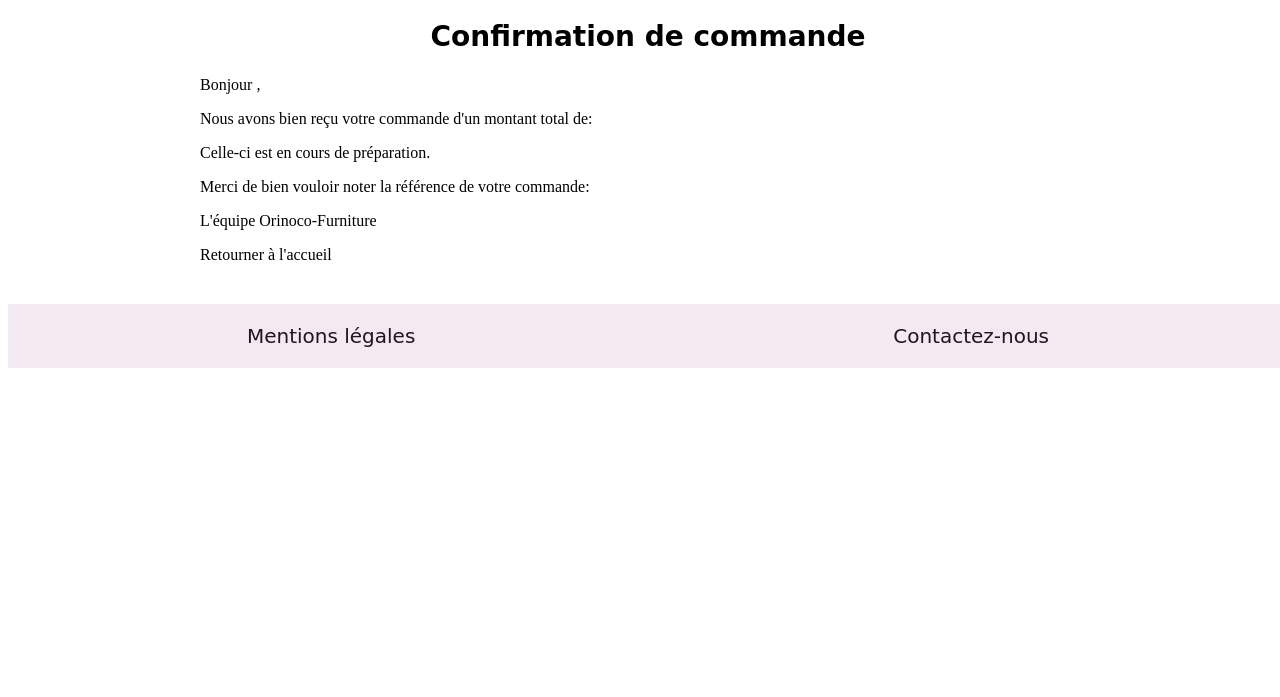
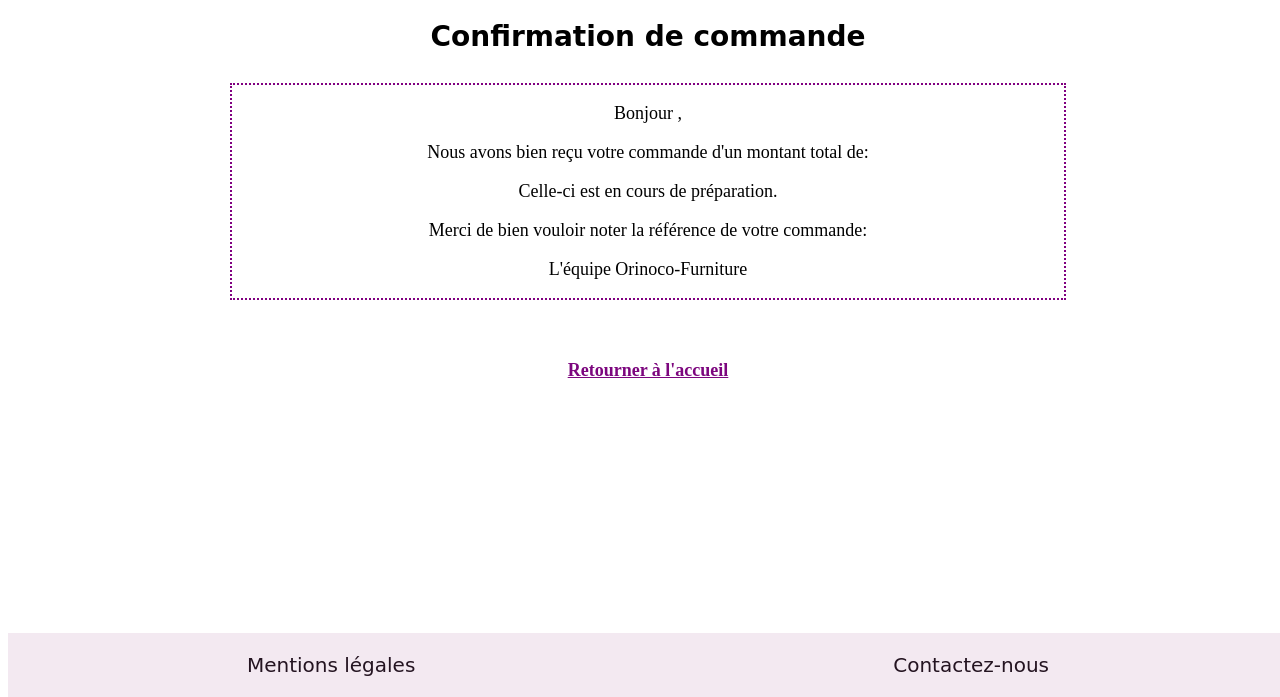
Before and after one commit to mtardif45/ORINOCO, a website: page confirmation.html in a window 1280 px wide. Shown: the part 111-808 px from the top of the page. Drawn offline with Linux system fonts and the light colour scheme; a web font is replaced by a local one.

Commit message:
correction css derniere page

```diff
--- a/confirmation.html
+++ b/confirmation.html
@@ -5,7 +5,6 @@
   <meta charset="utf-8">
   <meta name="viewport" content="width=device-width, initial-scale=1, shrink-to-fit=no">
   <link href="style.css" rel="stylesheet">
-  <link rel="shortcut icon" href="../images/favicon.ico" />
   <link rel="preconnect" href="https://fonts.gstatic.com">
   <link href="https://fonts.googleapis.com/css2?family=Finger+Paint&display=swap" rel="stylesheet">
 
@@ -34,10 +33,10 @@
       <p>Celle-ci est en cours de préparation.</p>
       <p> Merci de bien vouloir noter la référence de votre commande: </p>
       <p id="orderId"> </p>
+
+      <p class="signature"> L'équipe Orinoco-Furniture</p>
+
     </div>
-
-    <p class="signature"> L'équipe Orinoco-Furniture</p>
-
 
     <div class="retourAccueil">
       <a href="index.html">Retourner à l'accueil</a>
--- a/style.css
+++ b/style.css
@@ -1,5 +1,10 @@
+html {
+    height: 100%;
+}
 body {
     width: 100%;
+    min-height: 100%;
+    position: relative;
 }
 /** en-tête avec intitulé du site + logo panier **/
 header {
@@ -91,6 +96,10 @@ footer {
     font-family: 'Finger Paint', cursive;
     font-size: 20px;
     margin-top: 40px;
+    position: absolute;
+    bottom: 0;
+    right: 0;
+    left: 0;
 }
 
 nav {
@@ -161,6 +170,27 @@ nav {
     margin: 0 auto;
     font-size: 18px;
     margin-top: 10px;
+}
+
+/** page confirmation **/
+#order-confirmation {
+    font-size: 18px;
+    text-align: center;
+    border: 2px dotted purple;
+    margin: 30px;
+}
+
+#totalPrice, #orderId, #firstName {
+    font-weight: bold;
+    color:rgb(124, 6, 126);
+}
+.retourAccueil {
+    color:rgb(124, 6, 126);
+    font-weight: bold;
+    font-size: 18px;
+    text-decoration: underline;
+    text-align: center;
+    padding-top: 30px;
 }
 
 /**formulaire **/
```
